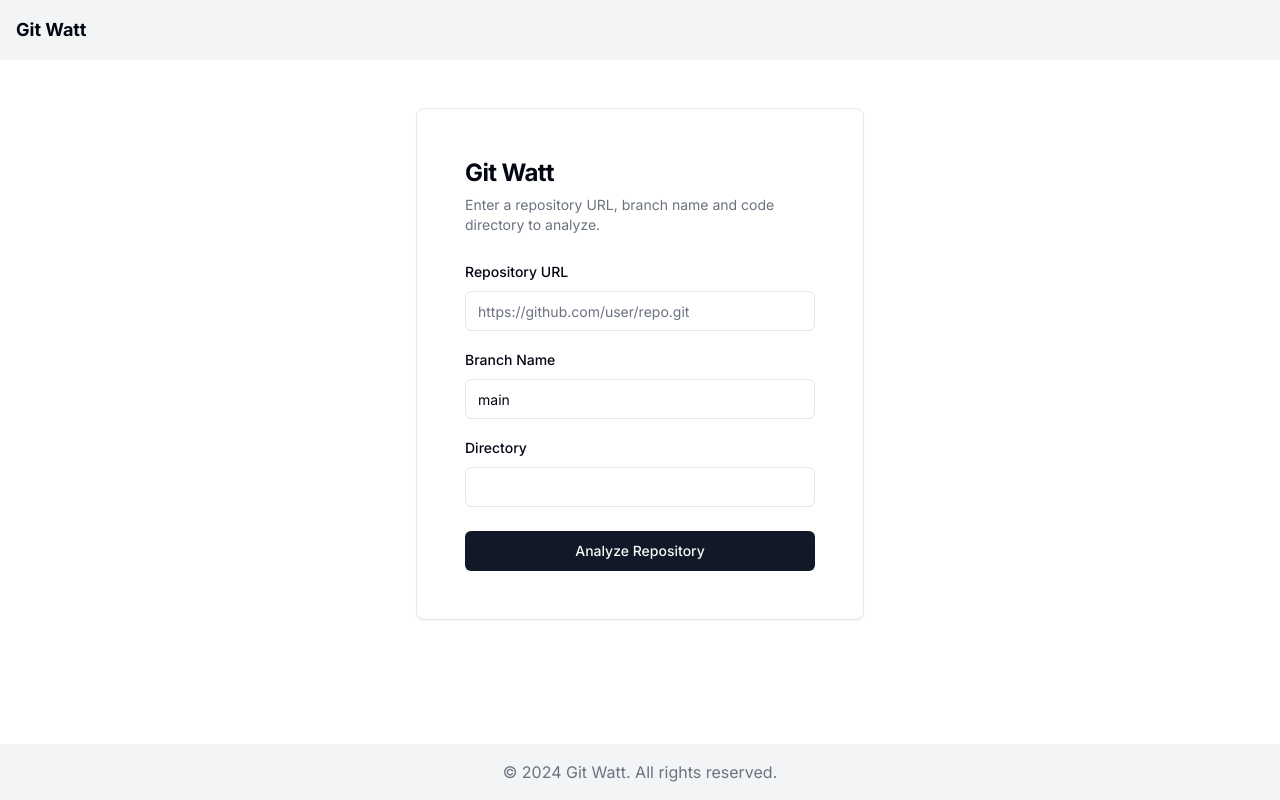
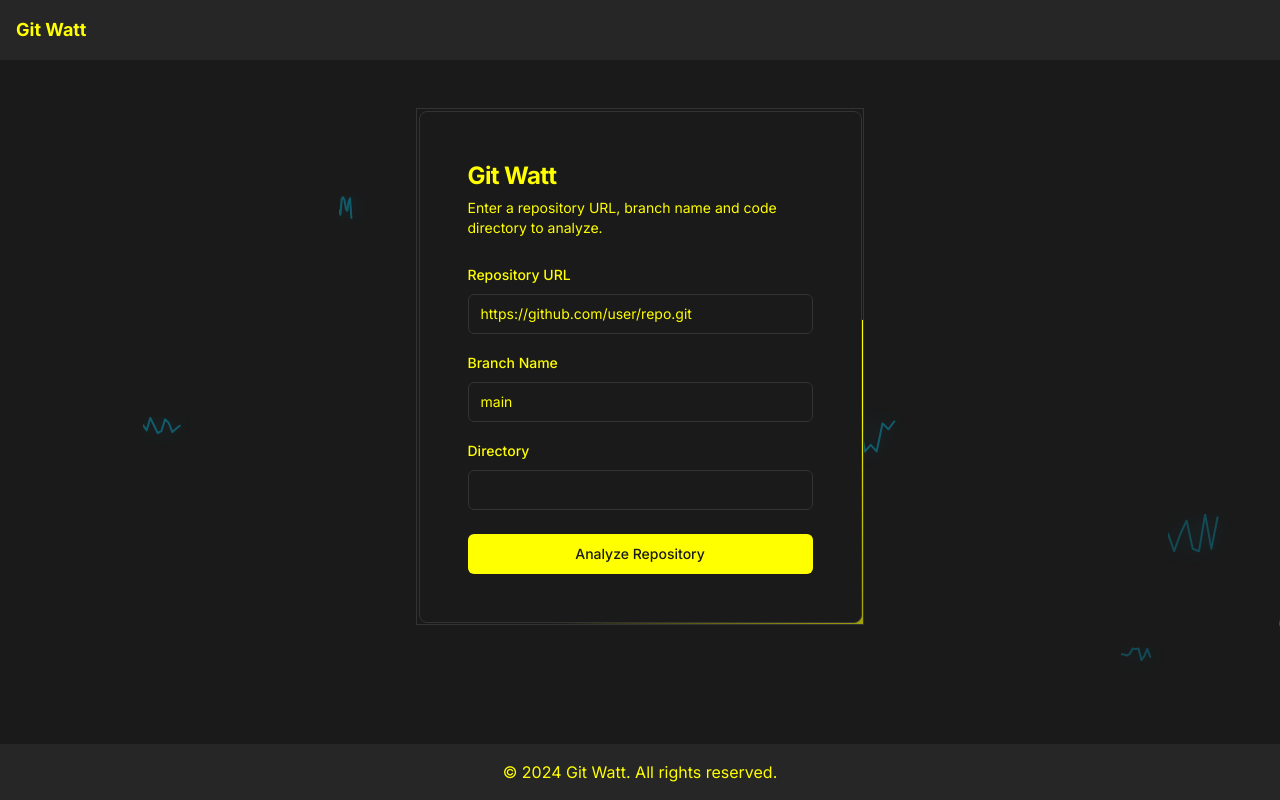
Before and after one commit to dudaji/git-inspector, a Next.js app in the folder frontend/: page / in a window 1280 px wide. Built offline with nearby package versions, Linux system fonts and the light colour scheme.

Commit message:
add animations and change color to black yellow

```diff
--- a/frontend/app/components/git-repo-analyzer.tsx
+++ b/frontend/app/components/git-repo-analyzer.tsx
@@ -66,7 +66,9 @@ export function GitRepoAnalyzer() {
     }
   };
   return (
-    <Card className="mx-auto max-w-md p-6 bg-background border">
+    <div className="relative mx-auto max-w-md p-[1.5px] border border-slate-800 rounded-xl overflow-hidden">
+     <div className="animate-rotate absolute inset-0 h-full w-full rounded-full bg-[conic-gradient(#FFFF00_20deg,transparent_120deg)]"></div>
+      <Card className="relative p-6 bg-background border border-slate-800">
         <CardHeader>
           <CardTitle className="text-2xl font-bold">Git Watt</CardTitle>
           <CardDescription className="text-muted-foreground">
@@ -113,9 +115,12 @@ export function GitRepoAnalyzer() {
                 </div>
               </div>
             ) : (
-            <Button type="submit" className="mt-6 w-full">
+              <div className="relative mt-6 w-full animate-pulse-border">
+                <div className="absolute inset-0 animate-pulse-border rounded-lg"></div>
+                <Button type="submit" className="relative w-full">
                   Analyze Repository
                 </Button>
+              </div>
             )}
             {error && (
               <div className="mt-4 rounded-md bg-red-500/10 p-4 text-red-500">
@@ -125,5 +130,6 @@ export function GitRepoAnalyzer() {
           </form>
         </CardContent>
       </Card>
+    </div>
   );
 }
--- /dev/null
+++ b/frontend/app/components/ui/plasma.tsx
@@ -0,0 +1,60 @@
+// components/ui/PlasmaEffect.tsx
+const generateLightningPath = (width: number, height: number, segments: number) => {
+  let path = `M0 ${height / 2}`;
+  for (let i = 1; i <= segments; i++) {
+    const x = (width / segments) * i;
+    const y = Math.random() * height;
+    path += ` L${x} ${y}`;
+  }
+  return path;
+};
+
+const generateRandomLightning = (count: number) => {
+  return Array.from({ length: count }, (_, i) => {
+    const width = Math.random() * 50 + 10; // plasma width
+    const height = Math.random() * 50 + 10; // plasma height
+    const segments = Math.floor(Math.random() * 5) + 7; // 3-7 segments
+    return {
+      top: `${Math.random() * 100}%`,
+      left: `${Math.random() * 100}%`,
+      width: `${width}%`,
+      height: `${height}%`,
+      path: generateLightningPath(width, height, segments),
+      animationDuration: `${Math.random() * 0.5 + 5}s`, // random animation speed
+      animationDelay: `${Math.random() * 5}s`,
+    };
+  });
+};
+
+export const PlasmaEffect = () => {
+  const lightnings = generateRandomLightning(7); // n개의 랜덤한 plasma 생성
+
+  return (
+    <div className="plasma-effect absolute inset-0 pointer-events-none overflow-hidden">
+      {lightnings.map((lightning, index) => (
+        <svg
+          key={index}
+          className="absolute"
+          style={{
+            top: lightning.top,
+            left: lightning.left,
+            width: lightning.width,
+            height: lightning.height,
+          }}
+        >
+          <path
+            d={lightning.path}
+            className="plasma-line"
+            fill="none"
+            strokeLinecap="round"
+            strokeLinejoin="round"
+            style={{
+              animationDuration: lightning.animationDuration,
+              animationDelay: lightning.animationDelay,
+            }}
+          />
+        </svg>
+      ))}
+    </div>
+  );
+};
--- a/frontend/app/globals.css
+++ b/frontend/app/globals.css
@@ -4,61 +4,62 @@
 
 @layer base {
   :root {
-    --background: 0 0% 100%;
-    --foreground: 224 71.4% 4.1%;
-    --card: 0 0% 100%;
-    --card-foreground: 224 71.4% 4.1%;
-    --popover: 0 0% 100%;
-    --popover-foreground: 224 71.4% 4.1%;
-    --primary: 220.9 39.3% 11%;
-    --primary-foreground: 210 20% 98%;
-    --secondary: 220 14.3% 95.9%;
-    --secondary-foreground: 220.9 39.3% 11%;
-    --muted: 220 14.3% 95.9%;
-    --muted-foreground: 220 8.9% 46.1%;
-    --accent: 220 14.3% 95.9%;
-    --accent-foreground: 220.9 39.3% 11%;
-    --destructive: 0 84.2% 60.2%;
-    --destructive-foreground: 210 20% 98%;
-    --border: 220 13% 91%;
-    --input: 220 13% 91%;
-    --ring: 224 71.4% 4.1%;
+    --background: 0 0% 10%;
+    --foreground: 60 100% 50%;
+    --card: 0 0% 30%;
+    --card-foreground: 60 100% 50%;
+    --popover: 0 0% 20%;
+    --popover-foreground: 60 100% 50%;
+    --primary: 60 100% 50%;
+    --primary-foreground: 0 0% 10%;
+    --secondary: 0 0% 15%;
+    --secondary-foreground: 60 100% 50%;
+    --muted: 0 0% 15%;
+    --muted-foreground: 60 100% 50%;
+    --accent: 60 100% 50%;
+    --accent-foreground: 0 0% 10%;
+    --destructive: 0 100% 50%;
+    --destructive-foreground: 0 0% 10%;
+    --border: 0 0% 20%;
+    --input: 0 0% 20%;
+    --ring: 60 100% 50%;
     --radius: 0.5rem;
-    --chart-1: 12 76% 61%;
-    --chart-2: 173 58% 39%;
-    --chart-3: 197 37% 24%;
-    --chart-4: 43 74% 66%;
-    --chart-5: 27 87% 67%;
-    --winner: #fefcbf;
+    --chart-1: 60 100% 50%;
+    --chart-2: 0 0% 100%;
+    --chart-3: 0 0% 30%;
+    --chart-4: 60 100% 40%;
+    --chart-5: 60 100% 60%;
+    --winner: #FFFF00;
+    --plasma: 190 100% 50%; /* 형광 파란색 */
   }
 
-  .dark {
-    --background: 224 71.4% 4.1%;
-    --foreground: 210 20% 98%;
-    --card: 224 71.4% 4.1%;
-    --card-foreground: 210 20% 98%;
-    --popover: 224 71.4% 4.1%;
-    --popover-foreground: 210 20% 98%;
-    --primary: 210 20% 98%;
-    --primary-foreground: 220.9 39.3% 11%;
-    --secondary: 215 27.9% 16.9%;
-    --secondary-foreground: 210 20% 98%;
-    --muted: 215 27.9% 16.9%;
-    --muted-foreground: 217.9 10.6% 64.9%;
-    --accent: 215 27.9% 16.9%;
-    --accent-foreground: 210 20% 98%;
-    --destructive: 0 62.8% 30.6%;
-    --destructive-foreground: 210 20% 98%;
-    --border: 215 27.9% 16.9%;
-    --input: 215 27.9% 16.9%;
-    --ring: 216 12.2% 83.9%;
-    --chart-1: 220 70% 50%;
-    --chart-2: 160 60% 45%;
-    --chart-3: 30 80% 55%;
-    --chart-4: 280 65% 60%;
-    --chart-5: 340 75% 55%;
-    --winner: #5a67d8;
-  }
+  /* .dark {
+    --background: 0 0% 10%;
+    --foreground: 60 100% 50%;
+    --card: 0 0% 30%;
+    --card-foreground: 60 100% 50%;
+    --popover: 0 0% 20%;
+    --popover-foreground: 60 100% 50%;
+    --primary: 60 100% 50%;
+    --primary-foreground: 0 0% 10%;
+    --secondary: 0 0% 15%;
+    --secondary-foreground: 60 100% 50%;
+    --muted: 0 0% 15%;
+    --muted-foreground: 60 100% 50%;
+    --accent: 60 100% 50%;
+    --accent-foreground: 0 0% 10%;
+    --destructive: 0 100% 50%;
+    --destructive-foreground: 0 0% 10%;
+    --border: 0 0% 20%;
+    --input: 0 0% 20%;
+    --ring: 60 100% 50%;
+    --chart-1: 60 100% 50%;
+    --chart-2: 0 0% 100%;
+    --chart-3: 0 0% 30%;
+    --chart-4: 60 100% 40%;
+    --chart-5: 60 100% 60%;
+    --winner: #FFFF00;
+  } */
 }
 
 @layer base {
@@ -68,4 +69,30 @@
   body {
     @apply bg-background text-foreground;
   }
+  a {
+    @apply text-primary;
+  }
+  header, footer {
+    @apply bg-card text-card-foreground;
+  }
+  main {
+    @apply bg-background text-foreground;
+  }
 }
+
+@layer components {
+  .plasma-effect {
+    @apply absolute inset-0 pointer-events-none overflow-hidden;
+  }
+  .plasma-line {
+    stroke: hsl(var(--plasma) / 0.5);
+    stroke-width: 2;
+    filter: drop-shadow(0 0 10px hsl(var(--plasma) / 0.5));
+    animation: plasma-flash var(--duration, 1s) infinite var(--delay, 5s);
+  }
+}
+
+@keyframes plasma-flash {
+  0%, 100% { opacity: 0.5; }
+  50% { opacity: 0.7; }
+}
--- a/frontend/app/layout.tsx
+++ b/frontend/app/layout.tsx
@@ -2,6 +2,7 @@ import type { Metadata } from "next";
 import { Inter } from "next/font/google";
 import "./globals.css";
 import Link from "next/link";
+import { PlasmaEffect } from './components/ui/plasma';
 
 const inter = Inter({ subsets: ["latin"] });
 
@@ -56,7 +57,7 @@ export default function RootLayout({
               </Link>
             </nav>
           </header>
-          <main className="flex-1 py-12">{children}</main>
+          <main className="flex-1 py-12 relative"><PlasmaEffect/>{children}</main>
           <footer className="bg-muted p-4 text-center text-muted-foreground">
             <div className="container mx-auto">
               &copy; 2024 Git Watt. All rights reserved.
--- a/frontend/tailwind.config.ts
+++ b/frontend/tailwind.config.ts
@@ -54,7 +54,35 @@ const config: Config = {
       md: "calc(var(--radius) - 2px)",
       sm: "calc(var(--radius) - 4px)",
     },
+    animation: {
+      rotate: 'rotate 7s linear infinite',
+      bounce: 'bounce 2s infinite',
+      pulse: 'pulse 2s infinite',
+      'plasma-1': 'plasma 2s infinite',
+      'plasma-2': 'plasma 2.5s infinite',
+      'plasma-3': 'plasma 3s infinite',
+    },
     keyframes: {
+      rotate: {
+        '0%': { transform: 'rotate(0deg) scale(7)' },
+        '100%': { transform: 'rotate(-360deg) scale(7)' },
+      },
+      bounce: {
+        '0%, 100%': { transform: 'translateY(-25%)', animationTimingFunction: 'cubic-bezier(0.8,0,1,1)' },
+        '50%': { transform: 'translateY(0)', animationTimingFunction: 'cubic-bezier(0,0,0.2,1)' },
+      },
+      pulse: {
+        '0%, 100%': { opacity: "1" },
+        '50%': { opacity: "0.5" },
+      },
+      plasma: {
+        '0%, 100%': { opacity: '0.1' },
+        '50%': { opacity: '1' },
+      },
+      "pulse-border": {
+        '0%, 100%': { boxShadow: '0 0 15px FFFF00' },
+        '50%': { boxShadow: '0 0 30px FFFF00' },
+      },
       "accordion-down": {
         from: {
           height: "0",
```
Lines whose indentation alone changed are shown as unchanged.
